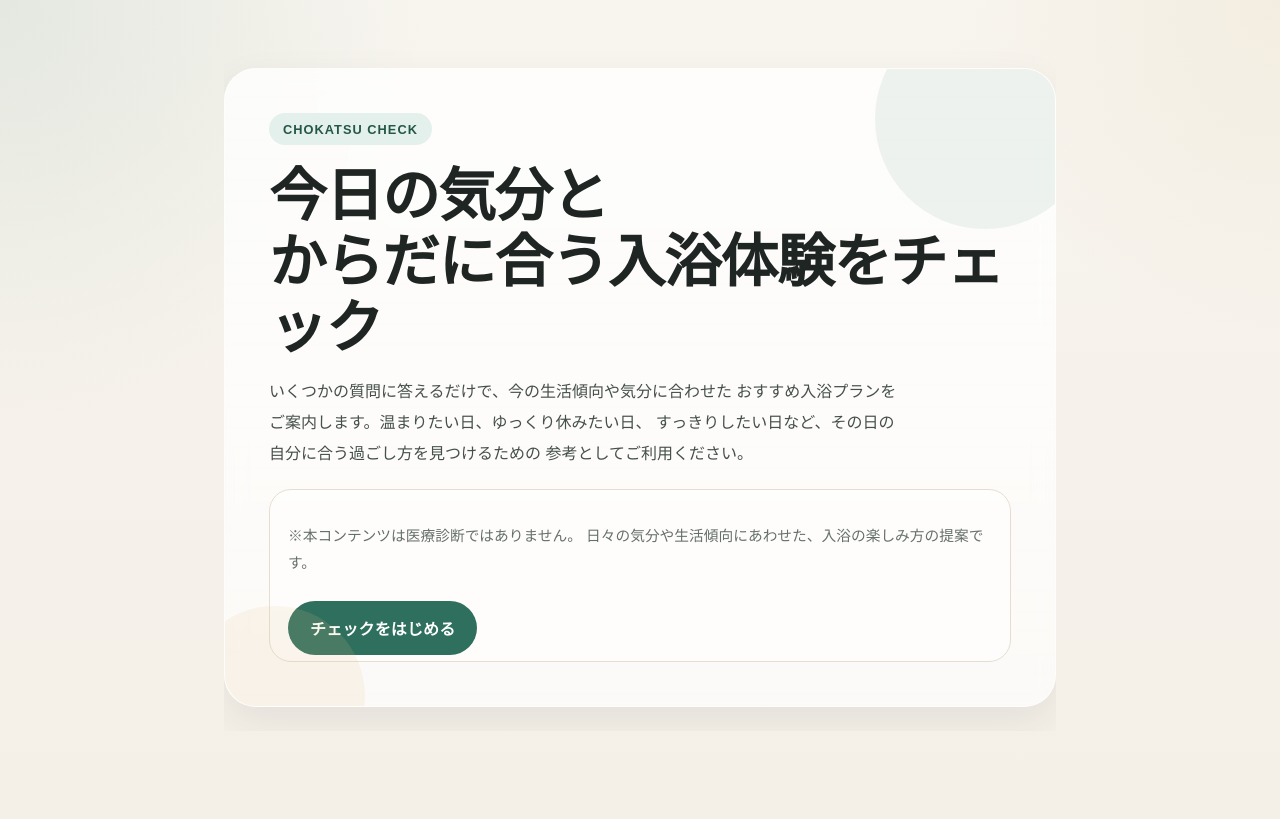
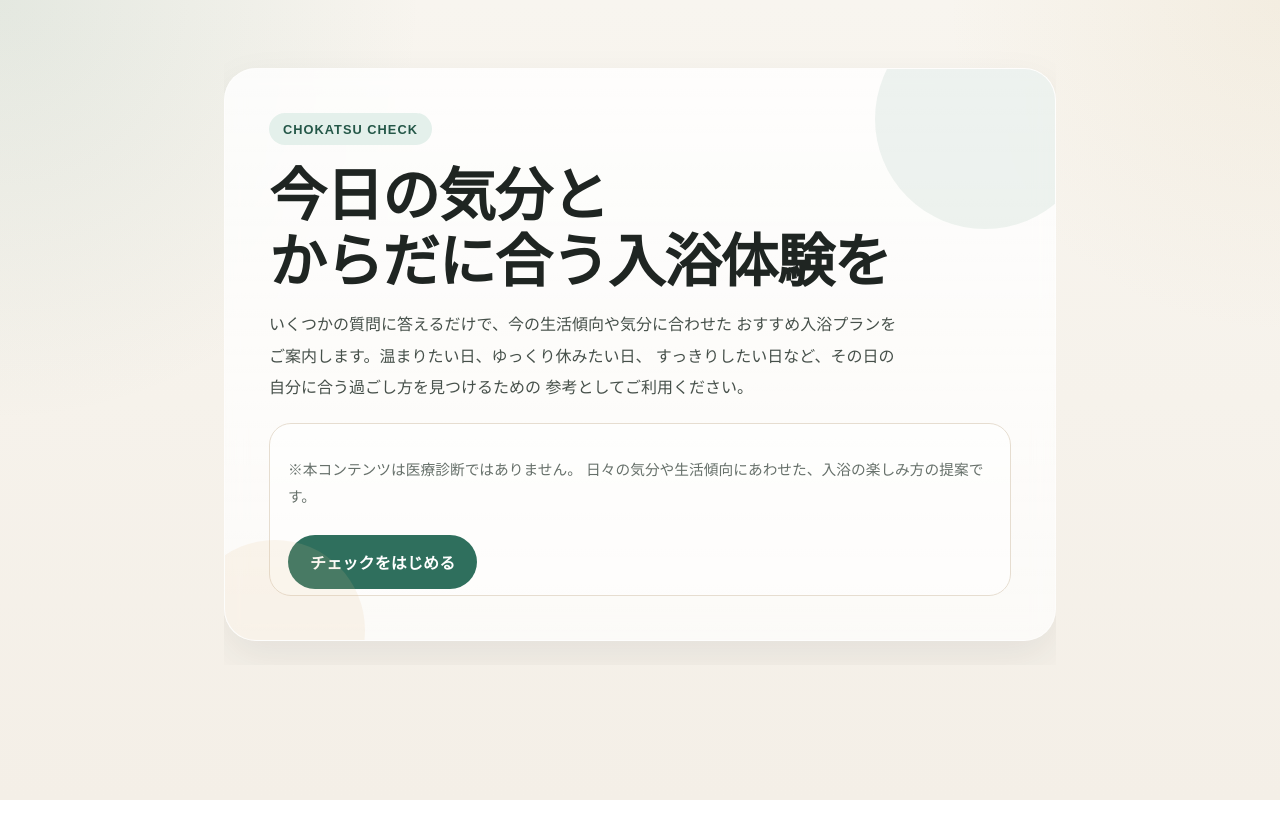
Before and after one commit to mezonetkikaku-maker/chokatsu-check, a Next.js app: page / in a window 1280 px wide. Built offline with nearby package versions, Linux system fonts and the light colour scheme.

Commit message:
Update page.tsx

```diff
--- a/app/page.tsx
+++ b/app/page.tsx
@@ -9,7 +9,7 @@ export default function HomePage() {
           <h1 className="title">
             今日の気分と
             <br />
-            からだに合う入浴体験をチェック
+            からだに合う入浴体験を
           </h1>
           <p className="lead">
             いくつかの質問に答えるだけで、今の生活傾向や気分に合わせた
```
